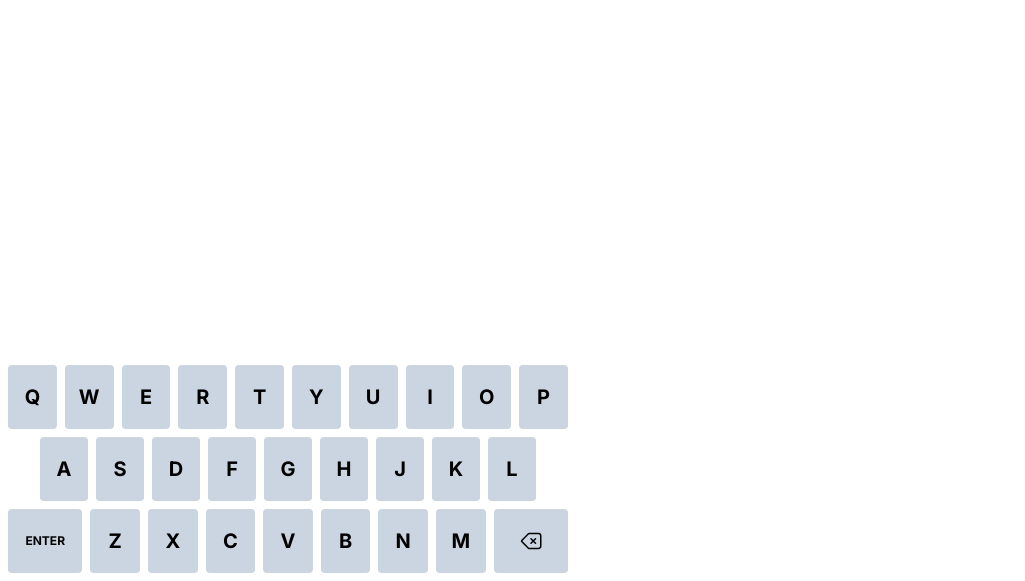
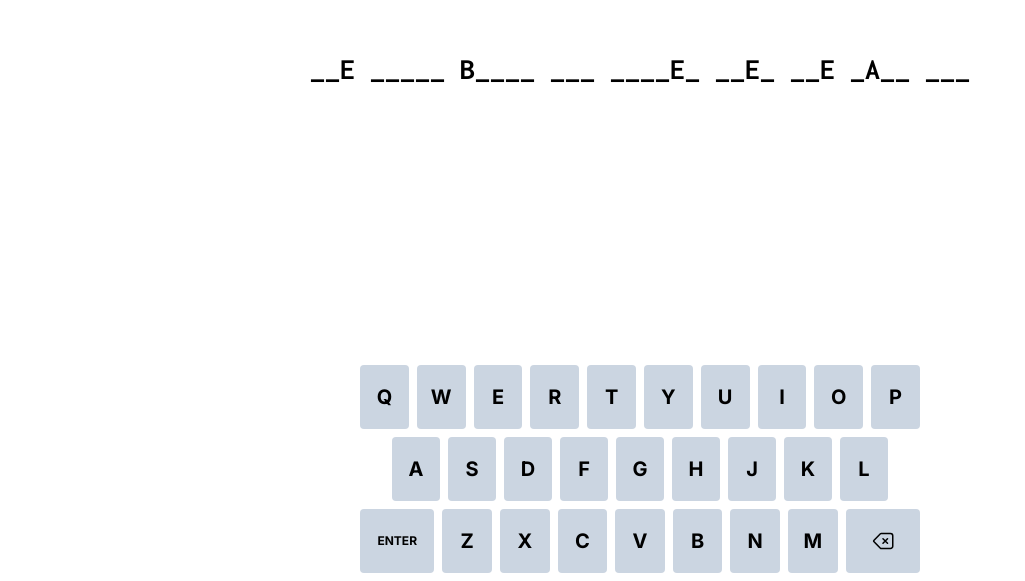
Before and after one commit to Alex979/unphrased, a Next.js app: page / in a window 1280 px wide. Shown: the part 219-800 px from the top of the page, without its empty margins (0-1025 px from the left). Built offline with nearby package versions, Linux system fonts and the light colour scheme.

Commit message:
Creating a sentence component to reveal a sentence based on guessed letters

```diff
--- a/src/app/page.tsx
+++ b/src/app/page.tsx
@@ -1,11 +1,20 @@
 import Image from "next/image";
 import VirtualKeyboard from "./keyboard";
+import Sentence from "./sentence";
+import { AlphabetChar } from "./types";
 
 export default function Home() {
   return (
     <main className="min-h-screen flex flex-col">
-      <div className="flex-1"></div>
-      <VirtualKeyboard />
+      <div className="flex-1 flex justify-center items-center">
+        <Sentence
+          sentence="the quick brown fox jumped over the lazy dog"
+          guessedLetters={new Set<AlphabetChar>(["a", "e", "b"])}
+        />
+      </div>
+      <div className="flex justify-center">
+        <VirtualKeyboard />
+      </div>
     </main>
   );
 }
--- /dev/null
+++ b/src/app/sentence.tsx
@@ -0,0 +1,31 @@
+import { Inconsolata } from "next/font/google";
+import { AlphabetChar, isAlphabetChar } from "./types";
+
+const inconsolata = Inconsolata({ subsets: ["latin"] });
+
+interface SentenceProps {
+  sentence: string;
+  guessedLetters: Set<AlphabetChar>;
+}
+
+export default function Sentence({ sentence, guessedLetters }: SentenceProps) {
+  const formatSentence = () => {
+    return sentence
+      .toLowerCase()
+      .split("")
+      .map((letter, index) => {
+        if (!isAlphabetChar(letter) || guessedLetters.has(letter)) {
+          return letter;
+        }
+        return "_";
+      })
+      .join("")
+      .toUpperCase();
+  };
+
+  return (
+    <div className="p-12 text-center">
+      <p className={`text-3xl ${inconsolata.className} font-bold`}>{formatSentence()}</p>
+    </div>
+  );
+}
--- /dev/null
+++ b/src/app/types.ts
@@ -0,0 +1,31 @@
+export type AlphabetChar =
+  | "a"
+  | "b"
+  | "c"
+  | "d"
+  | "e"
+  | "f"
+  | "g"
+  | "h"
+  | "i"
+  | "j"
+  | "k"
+  | "l"
+  | "m"
+  | "n"
+  | "o"
+  | "p"
+  | "q"
+  | "r"
+  | "s"
+  | "t"
+  | "u"
+  | "v"
+  | "w"
+  | "x"
+  | "y"
+  | "z";
+
+export function isAlphabetChar(char: string): char is AlphabetChar {
+  return /^[a-z]$/.test(char);
+}
```
